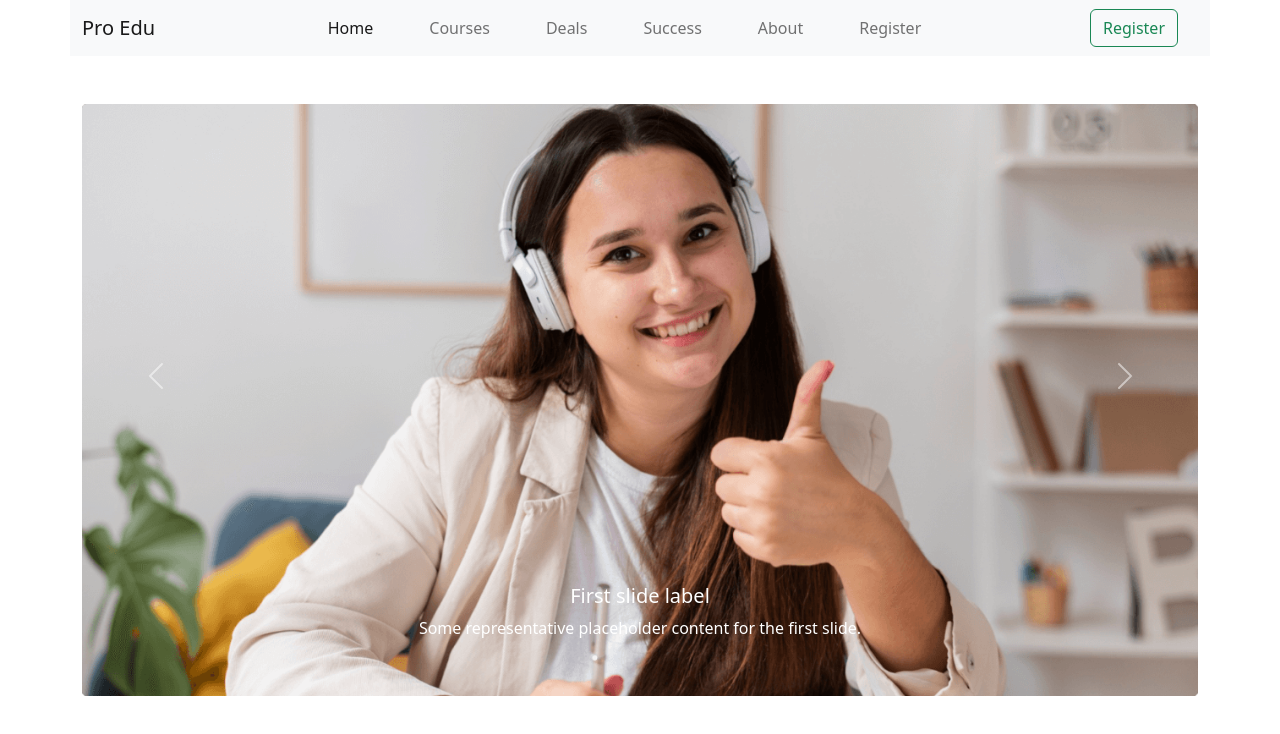
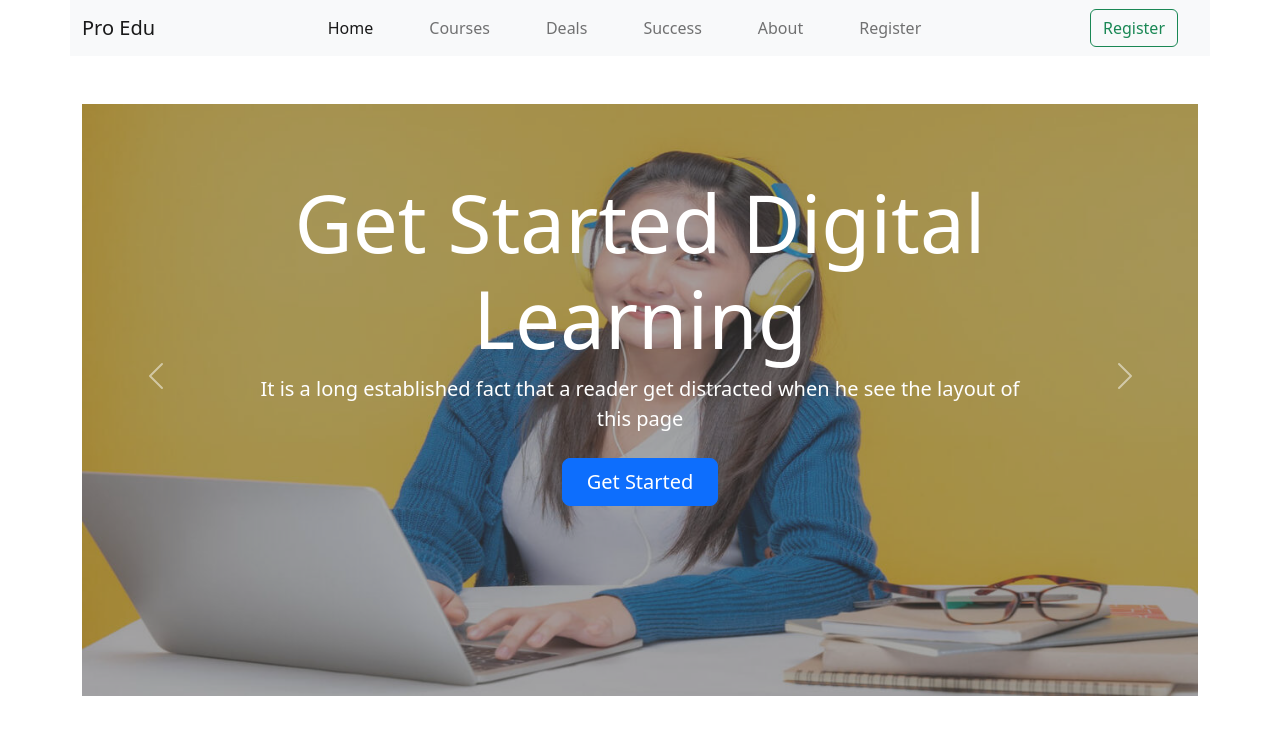
Before and after one commit to farhanhoq/Edtech, a plain HTML site: page index.html in a window 1280 px wide. Both pictures are taken after a click on the link "Pro Edu". Drawn offline with nearby package versions, Linux system fonts and the light colour scheme.

Commit message:
carousel done

```diff
--- a/index.html
+++ b/index.html
@@ -43,39 +43,57 @@
 <!-- ~~~~~~~~~~ Navbar ~~~~~~~~~~ -->
 
 <!-- Image SLiding Banner -->
-    <div id="carouselExampleCaptions" class="carousel slide container pt-5" data-bs-ride="false">
+    <div id="carouselExampleControls" class="carousel slide container pt-5" data-bs-ride="carousel">
         <div class="carousel-inner">
-            <div class="carousel-item active cover">
-                <img src="images/cover/cover-1.png" class="d-block" alt="...">
-                <div class="carousel-caption d-none d-md-block">
-                    <h5>First slide label</h5>
-                    <p>Some representative placeholder content for the first slide.</p>
+            <div class="carousel-item active">
+                <div>
+                    <img src="images/cover/cover-1.png" class="d-block w-100" alt="...">
+                    <div class="carousel-caption d-none d-md-block caption">
+                        <div>
+                            <h1>Get Started Digital Learning</h1>
+                            <p>It is a long established fact that a reader get distracted when he see the layout of this page</p>
+                            <button type="button" class="btn btn-primary btn-lg px-4 mt-2">Get Started</button>
+                        </div>
+                    </div>
                 </div>
             </div>
-            <div class="carousel-item cover">
-                <img src="images/cover/cover-2.jpeg" class="d-block" alt="...">
-                <div class="carousel-caption d-none d-md-block">
-                    <h5>Second slide label</h5>
-                    <p>Some representative placeholder content for the second slide.</p>
+            <div class="carousel-item">
+                <div>
+                    <img src="images/cover/cover-2.jpeg" class="d-block w-100 opacity-50" alt="...">
+                <div class="carousel-caption d-none d-md-block caption">
+                    <div>
+                        <h1>Get Started Digital Learning</h1>
+                        <p>It is a long established fact that a reader get distracted when he see the layout of this page</p>
+                        <button type="button" class="btn btn-primary btn-lg px-4 mt-2">Get Started</button>
+                    </div>
+                </div>
                 </div>
             </div>
-            <div class="carousel-item cover">
-                <img src="images/cover/cover-3.jpg" class="d-block" alt="...">
-                <div class="carousel-caption d-none d-md-block">
-                    <h5>Third slide label</h5>
-                    <p>Some representative placeholder content for the third slide.</p>
+            <div class="carousel-item">
+                <div>
+                    <img src="images/cover/cover-3.jpg" class="d-block w-100 opacity-50" alt="...">
+                <div class="carousel-caption d-none d-md-block caption">
+                    <div>
+                        <h1>Get Started Digital Learning</h1>
+                        <p>It is a long established fact that a reader get distracted when he see the layout of this page</p>
+                        <button type="button" class="btn btn-primary btn-lg px-4 mt-2">Get Started</button>
+                    </div>
+                </div>
                 </div>
             </div>
+
         </div>
-        <button class="carousel-control-prev" type="button" data-bs-target="#carouselExampleCaptions" data-bs-slide="prev">
+
+        <button class="carousel-control-prev" type="button" data-bs-target="#carouselExampleControls" data-bs-slide="prev">
             <span class="carousel-control-prev-icon" aria-hidden="true"></span>
             <span class="visually-hidden">Previous</span>
         </button>
-        <button class="carousel-control-next" type="button" data-bs-target="#carouselExampleCaptions" data-bs-slide="next">
+        <button class="carousel-control-next" type="button" data-bs-target="#carouselExampleControls" data-bs-slide="next">
             <span class="carousel-control-next-icon" aria-hidden="true"></span>
             <span class="visually-hidden">Next</span>
         </button>
     </div>
+
     <script src="https://cdn.jsdelivr.net/npm/bootstrap@5.2.0/dist/js/bootstrap.bundle.min.js"
         integrity="sha384-A3rJD856KowSb7dwlZdYEkO39Gagi7vIsF0jrRAoQmDKKtQBHUuLZ9AsSv4jD4Xa"
         crossorigin="anonymous"></script>
--- a/style.css
+++ b/style.css
@@ -1,3 +1,20 @@
-.cover img{
-    width: 100%;
+.caption{
+    margin-bottom: 150px;
 }
+.caption h1{
+    font-size: 80px
+}
+.caption p{
+    font-size: 20px;
+}
+.carousel-item:before{
+    content: "";
+    display: block;
+    position: absolute;
+    top: 0;
+    left: 0;
+    bottom: 0;
+    right: 0;
+    background: #000;
+    opacity: 0.7;
+}
```
